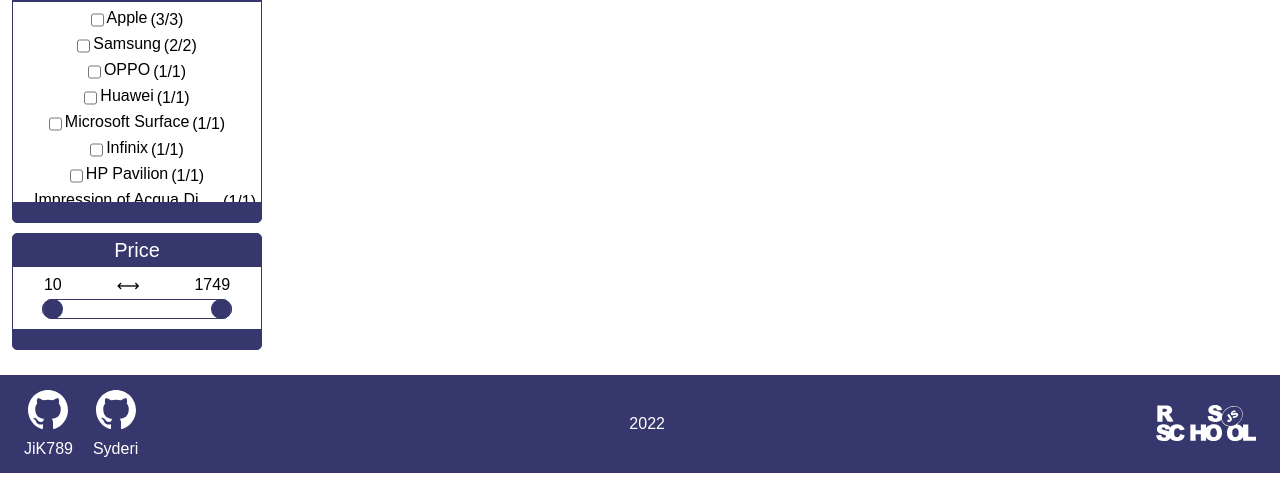
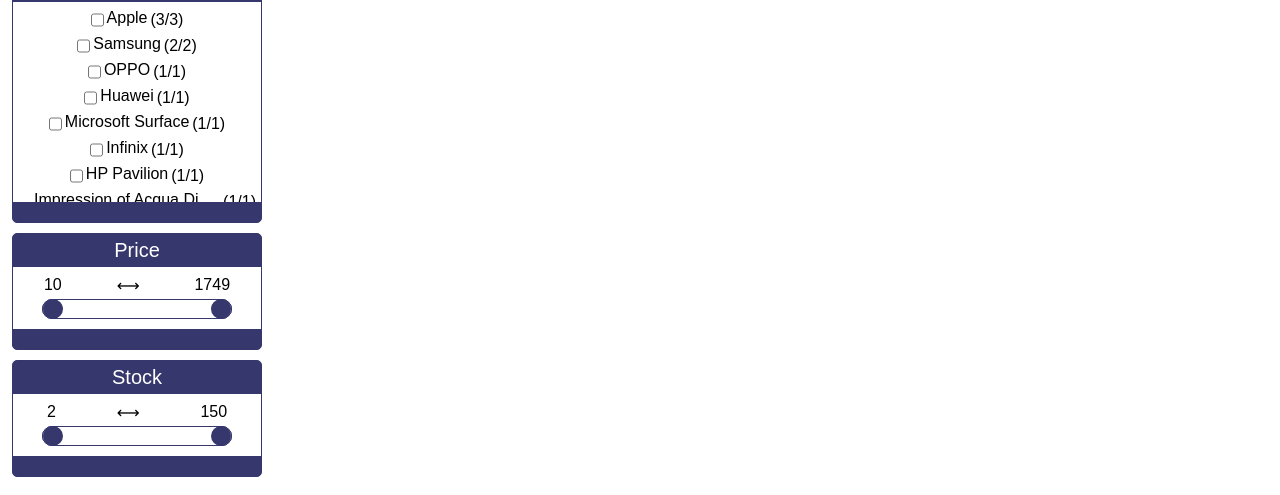
Before and after one commit to jewelhux/OnlineStore, a website built with webpack: page online-store/index.html in a window 1280 px wide. Shown: the part 456-951 px from the top of the page. Built offline with nearby package versions, Linux system fonts and the light colour scheme.

Commit message:
feat: left price and stock

```diff
--- a/online-store/index.html
+++ b/online-store/index.html
@@ -88,11 +88,12 @@
 
         <div class="main-one__right right">
           <div class="right__view view">
-            <select class="view__sort">
-              <option>Sort by ABC</option>
-              <option>Sort by Price</option>
-              <option>Sort by Rating</option>
-            </select>
+            <input class="view__sort" name="sort" list="sorting" placeholder="Sorting">
+            <datalist id="sorting">
+              <option value="SortABC"></option>
+              <option value="SortPrice"></option>
+              <option value="SortRating"></option>
+            </datalist>
             <p class="view__find-count">Found:<span>123</span></p>
             <input class="view__search" type="search" placeholder="Search product">
             <div class="view__visible visible">
--- a/online-store/src/components/view/_ViewMain.ts
+++ b/online-store/src/components/view/_ViewMain.ts
@@ -14,16 +14,25 @@
 // 6. Вынести в конструктор кнопку ADD и Всю карточку
 
 class ViewMain {
-  buttonReset: HTMLElement
-  buttonCopy: HTMLElement
-  filterCategoryMain: HTMLElement
-  filterBrandMain: HTMLElement
-  customElement: CustomElement
+  buttonReset: HTMLElement;
+  buttonCopy: HTMLElement;
+  itemPriceNumberFrom: HTMLElement;
+  itemPriceNumberTo: HTMLElement;
+  itemPriceInputOne: HTMLElement;
+  itemPriceInputTwo: HTMLElement;
+  itemStockNumberFrom: HTMLElement;
+  itemStockNumberTo: HTMLElement;
+  itemStockInputOne: HTMLElement;
+  itemStockInputTwo: HTMLElement;
+  filterCategoryMain: HTMLElement;
+  filterBrandMain: HTMLElement;
+  customElement: CustomElement;
   _controller: ControllerMain;
-  startCategoryData: stringArrayObject
-  startBrandData: stringArrayObject
+  startCategoryData: stringArrayObject;
+  startBrandData: stringArrayObject;
   startPriceOfFILTER: number[];
-  startServerData: IitemDATA[]
+  startStockOfFILTER: number[];
+  startServerData: IitemDATA[];
 
   constructor() {
     this._controller = new ControllerMain();
@@ -31,6 +40,7 @@
     this.startCategoryData = this._controller.startCategoryData;
     this.startBrandData = this._controller.startBrandData;
     this.startPriceOfFILTER = this._controller.startPriceOfFILTER;
+    this.startStockOfFILTER = this._controller.startStockOfFILTER;
     this.startServerData = this._controller.startServerData;
 
     this.customElement = new CustomElement();
@@ -39,12 +49,21 @@
     this.buttonCopy = this.customElement.createElement('button', { className: 'stock__copy _btn', textContent: 'Copy Link'}); // button Copy
     this.filterCategoryMain = this.customElement.createElement('div', { className: 'filter__item-container category__container filter__item-container-scroll'}); // Category
     this.filterBrandMain = this.customElement.createElement('div', { className: 'filter__item-container brand__container filter__item-container-scroll'}); // Brand
+    //------Price------//
+    this.itemPriceNumberFrom = this.customElement.createElement('div', { className: 'item-price__from'}); // Price Text Min
+    this.itemPriceNumberTo = this.customElement.createElement('div', { className: 'item-price__to'}); // Price Text Max
+    this.itemPriceInputOne = this.customElement.createElement('input', { type: 'range', step: '1', id:'slider1'}); // Price Input One
+    this.itemPriceInputTwo = this.customElement.createElement('input', { type: 'range', step: '1', id:'slider2'}); // Price Input Two
+    //------Stock------//
+    this.itemStockNumberFrom = this.customElement.createElement('div', { className: 'item-stock-slider__from'}); // Stock Text Min
+    this.itemStockNumberTo = this.customElement.createElement('div', { className: 'item-stock-slider__to'}); // Stock Text Max
+    this.itemStockInputOne = this.customElement.createElement('input', { type: 'range', step: '1', id:'slider3'}); // Stock Input One
+    this.itemStockInputTwo = this.customElement.createElement('input', { type: 'range', step: '1', id:'slider4'}); // Stock Input Two
 
     this.create();
-    console.log(this.startServerData)
   }
 
-  create(dataFilterCategory: stringArrayObject = this.startCategoryData, dataFilterBrand: stringArrayObject = this.startBrandData, dataFilterPrice: number[] = this.startPriceOfFILTER) {
+  create() {
     // Создание основной секции
     const pageMain = this.customElement.createElement('div', { className: 'page-main-one _main-container'});
     const mainOne = this.customElement.createElement('div', { className: 'main-one _container'});
@@ -59,7 +78,24 @@
     this.customElement.addChildren(mainLeft,[containerButtons]);
     this.customElement.addChildren(containerButtons,[this.buttonReset, this.buttonCopy]);
 
-    // Создание Category
+    //Добавление Category
+    this.customElement.addChildren(mainLeft,[this.createCategoryBlock()]);
+
+    // Добавление Brand
+    this.customElement.addChildren(mainLeft,[this.createBrandBlock()]);
+
+    // Создание Price
+    this.customElement.addChildren(mainLeft,[this.createPriceBlock()]);
+
+    // Создание Stock
+    this.customElement.addChildren(mainLeft,[this.createStockBlock()]);
+
+    // Добавление всего в основной main
+    this.customElement.addChildren(MAIN,[pageMain]);
+  }
+
+  // Создание Category
+  createCategoryBlock(dataFilterCategory: stringArrayObject = this.startCategoryData) {
     const filterCategory = this.customElement.createElement('div', { className: 'filter__item filter__category category filter__item-scroll'});
     const filterCategoryItemName = this.customElement.createElement('h3', { className: 'filter__item-name category__name', textContent: 'Category'});
     this.customElement.addChildren(filterCategory,[filterCategoryItemName, this.filterCategoryMain]);
@@ -67,9 +103,12 @@
       const itemCategory = itemFilterCheckbox(key, dataFilterCategory[key]); // Функция получение разметки определенного чекбокса
       this.customElement.addChildren(this.filterCategoryMain,[itemCategory]);
     }
-    this.customElement.addChildren(mainLeft,[filterCategory]);
 
-    // Создание Brand
+    return filterCategory
+  }
+
+  // Создание Brand
+  createBrandBlock(dataFilterBrand: stringArrayObject = this.startBrandData) {
     const filterBrand = this.customElement.createElement('div', { className: 'filter__item filter__brand brand filter__item-scroll'});
     const filterBrandItemName = this.customElement.createElement('h3', { className: 'filter__item-name brand__name', textContent: 'Brand'});
     this.customElement.addChildren(filterBrand,[filterBrandItemName, this.filterBrandMain]);
@@ -77,12 +116,13 @@
       const itemBrand = itemFilterCheckbox(key, dataFilterBrand[key]); // Функция получение разметки определенного чекбокса
       this.customElement.addChildren(this.filterBrandMain,[itemBrand]);
     }
-    this.customElement.addChildren(mainLeft,[filterBrand]);
 
-    // Создание Price
+    return filterBrand
+  }
+
+  // Создание Price
+  createPriceBlock(dataFilterPrice: number[] = this.startPriceOfFILTER) {
     const filterPrice = this.customElement.createElement('div', { className: 'filter__item filter__price price'});
-    this.customElement.addChildren(mainLeft,[filterPrice]);
-
     const filterPriceItemName = this.customElement.createElement('h3', { className: 'filter__item-name price__name', textContent: 'Price'});
     const filterPriceContainer = this.customElement.createElement('div', { className: 'filter__item-container price__container'});
     this.customElement.addChildren(filterPrice,[filterPriceItemName, filterPriceContainer]);
@@ -91,31 +131,59 @@
     const itemPriceInputContainer = this.customElement.createElement('div', { className: 'range-slider'});
     this.customElement.addChildren(filterPriceContainer,[itemPriceNumberContainer, itemPriceInputContainer]);
 
-    const itemPriceNumberFrom = this.customElement.createElement('div', { className: 'item-price__from', textContent: `${dataFilterPrice[0]}`});
+    this.itemPriceNumberFrom.textContent = `${dataFilterPrice[0]}`;
+    this.itemPriceNumberTo.textContent = `${dataFilterPrice[1]}`;
     const itemPriceNumberMid = this.customElement.createElement('div', { textContent: '⟷'});
-    const itemPriceNumberTo = this.customElement.createElement('div', { className: 'item-price__to', textContent: `${dataFilterPrice[1]}`});
-    this.customElement.addChildren(itemPriceNumberContainer,[itemPriceNumberFrom, itemPriceNumberMid, itemPriceNumberTo]);
+    this.customElement.addChildren(itemPriceNumberContainer,[this.itemPriceNumberFrom, itemPriceNumberMid, this.itemPriceNumberTo]);
 
-    const itemPriceInputOne = this.customElement.createElement('input', { type: 'range', step: '1', min: `${dataFilterPrice[0]}`, max:`${dataFilterPrice[1]}`, id:'slider1'});
-    itemPriceInputOne.setAttribute('value', `${dataFilterPrice[0]}`)
-    const itemPriceInputTwo = this.customElement.createElement('input', { type: 'range', step: '1', min: `${dataFilterPrice[0]}`, max:`${dataFilterPrice[1]}`, id:'slider2'});
-    itemPriceInputTwo.setAttribute('value', `${dataFilterPrice[1]}`)
-    this.customElement.addChildren(itemPriceInputContainer,[itemPriceInputOne, itemPriceInputTwo]);
+    this.itemPriceInputOne.setAttribute('min', `${dataFilterPrice[0]}`);
+    this.itemPriceInputOne.setAttribute('max', `${dataFilterPrice[1]}`);
+    this.itemPriceInputOne.setAttribute('value', `${dataFilterPrice[0]}`);
 
-    // const main = document.querySelector('main') as HTMLElement ;
-    // Закинуть в мейн filterCategory, filterBrand
-    // main.append(filterCategory)
-    // MAIN.append(filterCategory, filterBrand);
-    this.customElement.addChildren(MAIN,[pageMain]);
+    this.itemPriceInputTwo.setAttribute('min', `${dataFilterPrice[0]}`);
+    this.itemPriceInputTwo.setAttribute('max', `${dataFilterPrice[1]}`);
+    this.itemPriceInputTwo.setAttribute('value', `${dataFilterPrice[1]}`);
+
+    this.customElement.addChildren(itemPriceInputContainer,[this.itemPriceInputOne, this.itemPriceInputTwo]);
+
+    return filterPrice
   }
 
+  // Создание Stock
+  createStockBlock(dataFilterStock: number[] = this.startStockOfFILTER) {
+    const filterStock = this.customElement.createElement('div', { className: 'filter__item filter__stock-slider stock-slider'});
+    const filterStockItemName = this.customElement.createElement('h3', { className: 'filter__item-name stock-slider__name', textContent: 'Stock'});
+    const filterStockContainer = this.customElement.createElement('div', { className: 'filter__item-container stock-slider__container'});
+    this.customElement.addChildren(filterStock,[filterStockItemName, filterStockContainer]);
 
-  headerListeners() {
-    this.filterCategoryMain.addEventListener('click', this.onheaderBasketClick);
-    this.filterBrandMain.addEventListener('click', this.onheaderBasketClick);
+    const itemStockNumberContainer = this.customElement.createElement('div', { className: 'filter__item-data item-stock-slider'});
+    const itemStockInputContainer = this.customElement.createElement('div', { className: 'range-slider'});
+    this.customElement.addChildren(filterStockContainer,[itemStockNumberContainer, itemStockInputContainer]);
+
+    this.itemStockNumberFrom.textContent = `${dataFilterStock[0]}`;
+    this.itemStockNumberTo.textContent = `${dataFilterStock[1]}`;
+    const itemStockNumberMid = this.customElement.createElement('div', { textContent: '⟷'});
+    this.customElement.addChildren(itemStockNumberContainer,[this.itemStockNumberFrom, itemStockNumberMid, this.itemStockNumberTo]);
+
+    this.itemStockInputOne.setAttribute('min', `${dataFilterStock[0]}`);
+    this.itemStockInputOne.setAttribute('max', `${dataFilterStock[1]}`);
+    this.itemStockInputOne.setAttribute('value', `${dataFilterStock[0]}`);
+
+    this.itemStockInputTwo.setAttribute('min', `${dataFilterStock[0]}`);
+    this.itemStockInputTwo.setAttribute('max', `${dataFilterStock[1]}`);
+    this.itemStockInputTwo.setAttribute('value', `${dataFilterStock[1]}`);
+
+    this.customElement.addChildren(itemStockInputContainer,[this.itemStockInputOne, this.itemStockInputTwo]);
+
+    return filterStock
   }
 
-  private onheaderBasketClick = () => {
+  mainListeners() {
+    this.filterCategoryMain.addEventListener('click', this.onMainFc);
+    this.filterBrandMain.addEventListener('click', this.onMainFc);
+  }
+
+  private onMainFc = () => {
     console.log('123');
   }
 
```
Also changed, not shown: online-store/src/assets/page/index-main.html (+6 -5 lines).
